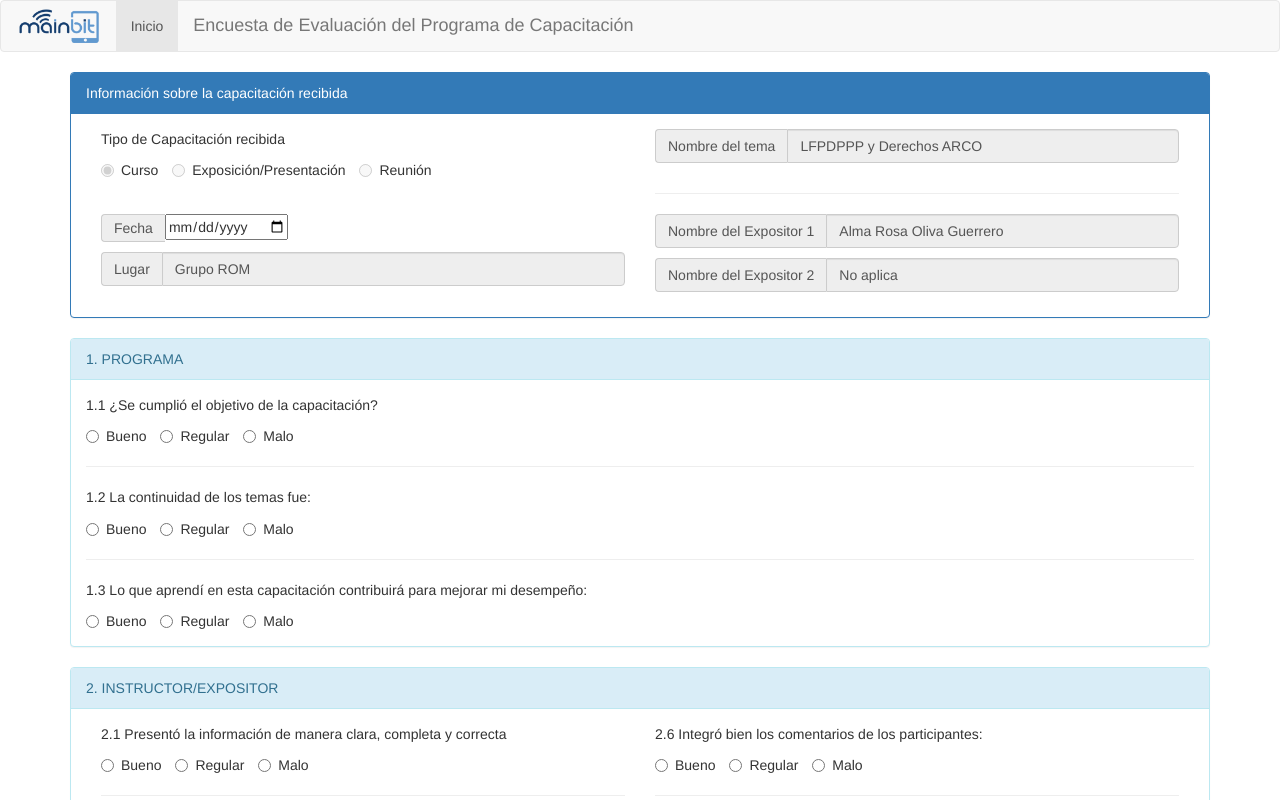
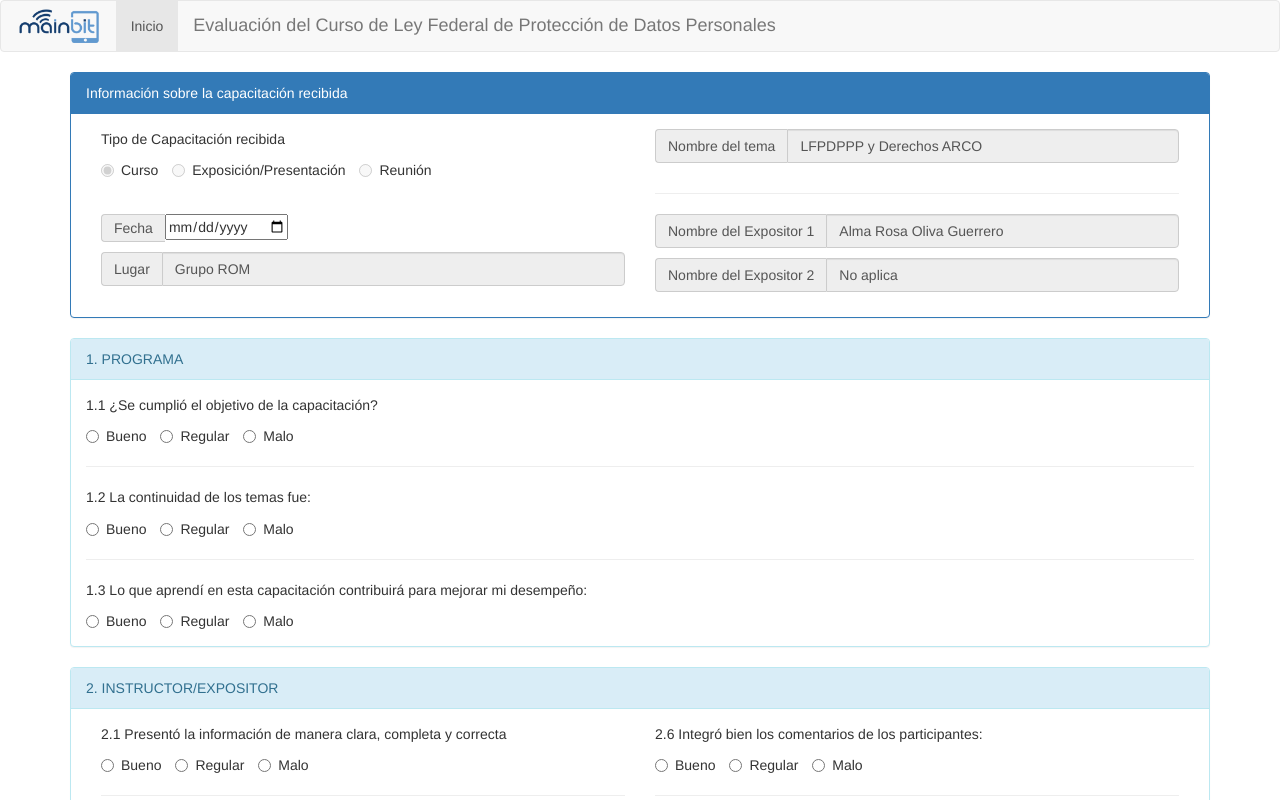
Before and after one commit to Emilianosanchezlopez/LPDPPP, a plain HTML site: page index.html in a window 1280 px wide. Shown: the top 800 px of the page. Drawn offline with nearby package versions, Linux system fonts and the light colour scheme.

Commit message:
Titulo 21

```diff
--- a/index.html
+++ b/index.html
@@ -32,7 +32,7 @@
 
     </ul>
     </div>
-    <h4 class="navbar-text navbar-left">Encuesta de Evaluación del Programa de Capacitación</h4>
+    <h4 class="navbar-text navbar-left">Evaluación del Curso de Ley Federal de Protección de Datos Personales</h4>
   </div>
 </nav>
 
```
